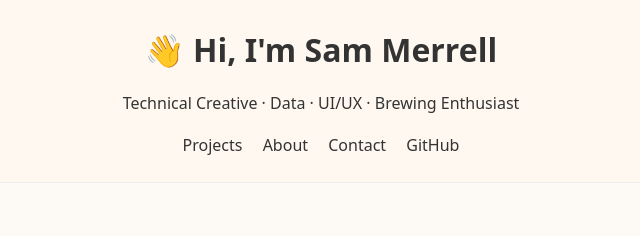
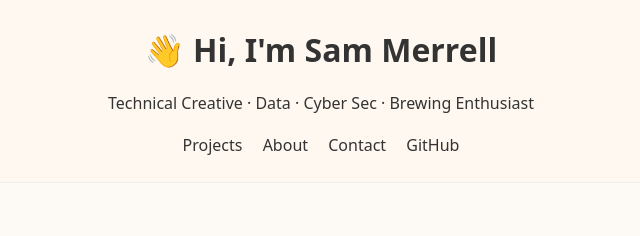
Before and after one commit to coder-sam90/Github-Portfolio, a plain HTML site: page index.html in a window 1280 px wide. Shown: the top 236 px of the page, 319-959 px from the left. Drawn offline with Linux system fonts and the light colour scheme.

Commit message:
Update index.html

```diff
--- a/index.html
+++ b/index.html
@@ -9,7 +9,7 @@
 <body>
   <header class="wrap">
     <h1>👋 Hi, I'm Sam Merrell</h1>
-    <p>Technical Creative · Data · UI/UX · Brewing Enthusiast</p>
+    <p>Technical Creative · Data · Cyber Sec · Brewing Enthusiast</p>
     <nav>
       <a href="#projects">Projects</a>
       <a href="#about">About</a>
```
